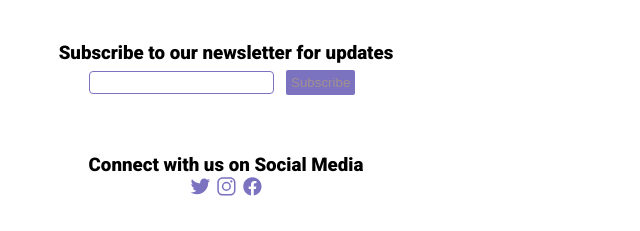
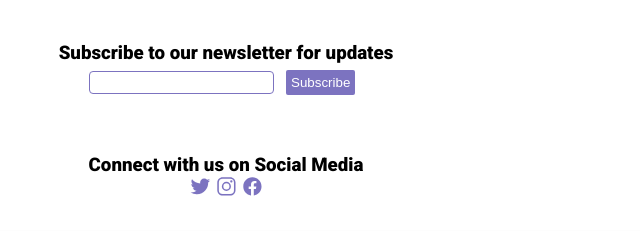
Before and after one commit to AdityaGhosh1008/TalentAxis, a plain HTML site: page index.html in a window 1280 px wide. Shown: the part 2202-2433 px from the top of the page, 414-1054 px from the left. Drawn offline with nearby package versions, Linux system fonts and the light colour scheme.

Commit message:
version 8

```diff
--- a/assets/css/styles.css
+++ b/assets/css/styles.css
@@ -603,7 +603,7 @@ form {
 
 .submit-btn {
   background-color: var(--primary-color);
-  color: #a29090;
+  color: #fff;
   padding: 0.3rem;
   margin: 0 0.5rem;
   border: none;
--- a/new.css
+++ b/new.css
@@ -40,7 +40,7 @@ main {
 table {
     width: 100%;
     border-collapse: collapse;
-    margin-top: 10px;
+    margin-top: 10px
 }
 
 th, td {
```
